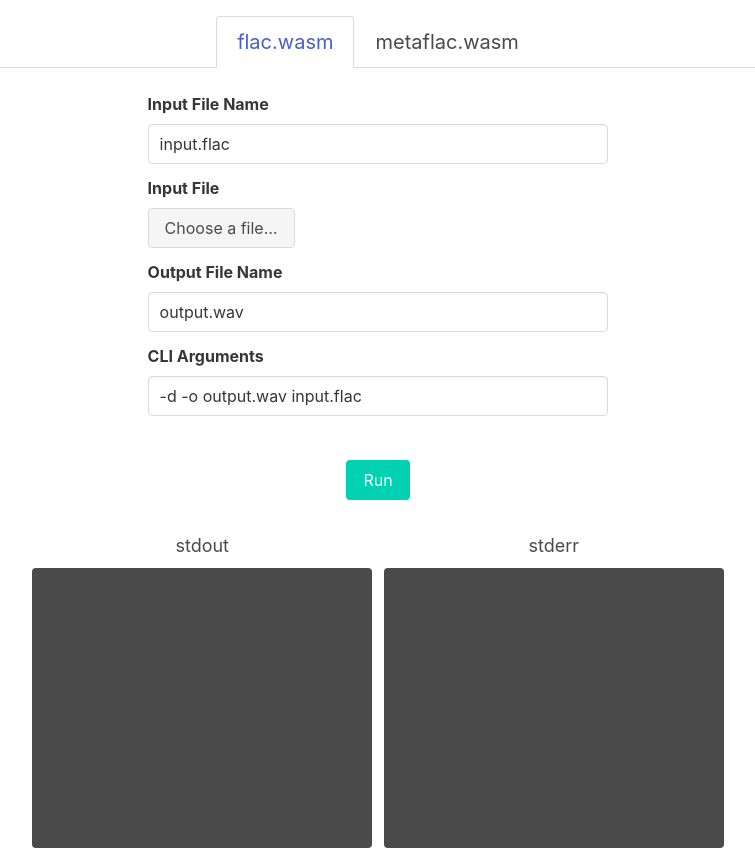
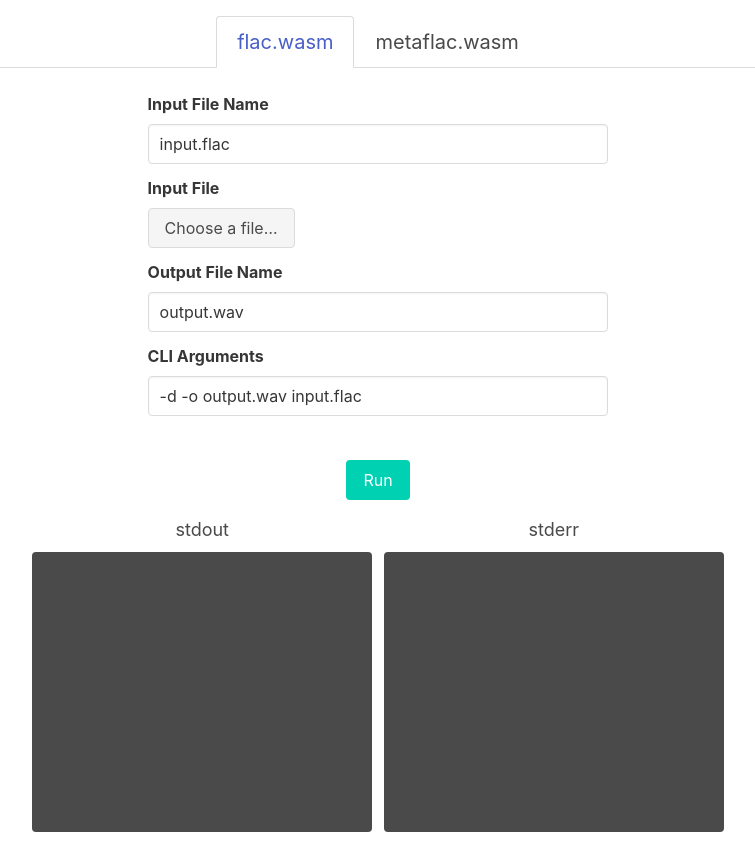
Before and after one commit to g-plane/flac.wasm, a Preact app in the folder demo/: page / in a window 1280 px wide. Shown: the whole page, without its empty margins (262-1017 px from the left). Built offline with nearby package versions, Linux system fonts and the light colour scheme.

Commit message:
tweak result UI of running `flac`

```diff
--- a/demo/src/components/Flac.tsx
+++ b/demo/src/components/Flac.tsx
@@ -108,15 +108,15 @@ export default function Flac() {
         </div>
       </div>
 
-      {outputFile && <audio class="mt-8" controls volume={0.1} src={outputFile} />}
-
       <div class="flex justify-center">
         <button class="button is-primary mt-8" disabled={isRunning} onClick={handleRun}>
           {isRunning ? 'Running...' : 'Run'}
         </button>
       </div>
 
-      <div class="mt-8 grid grid-cols-2 gap-x-3 w-3/5">
+      {outputFile && <audio class="mt-8" controls volume={0.1} src={outputFile} />}
+
+      <div class="mt-4 grid grid-cols-2 gap-x-3 w-3/5">
         <div>
           <h3 class="text-center mb-2 text-lg">stdout</h3>
           <CommandOutput text={stdout} />
```
